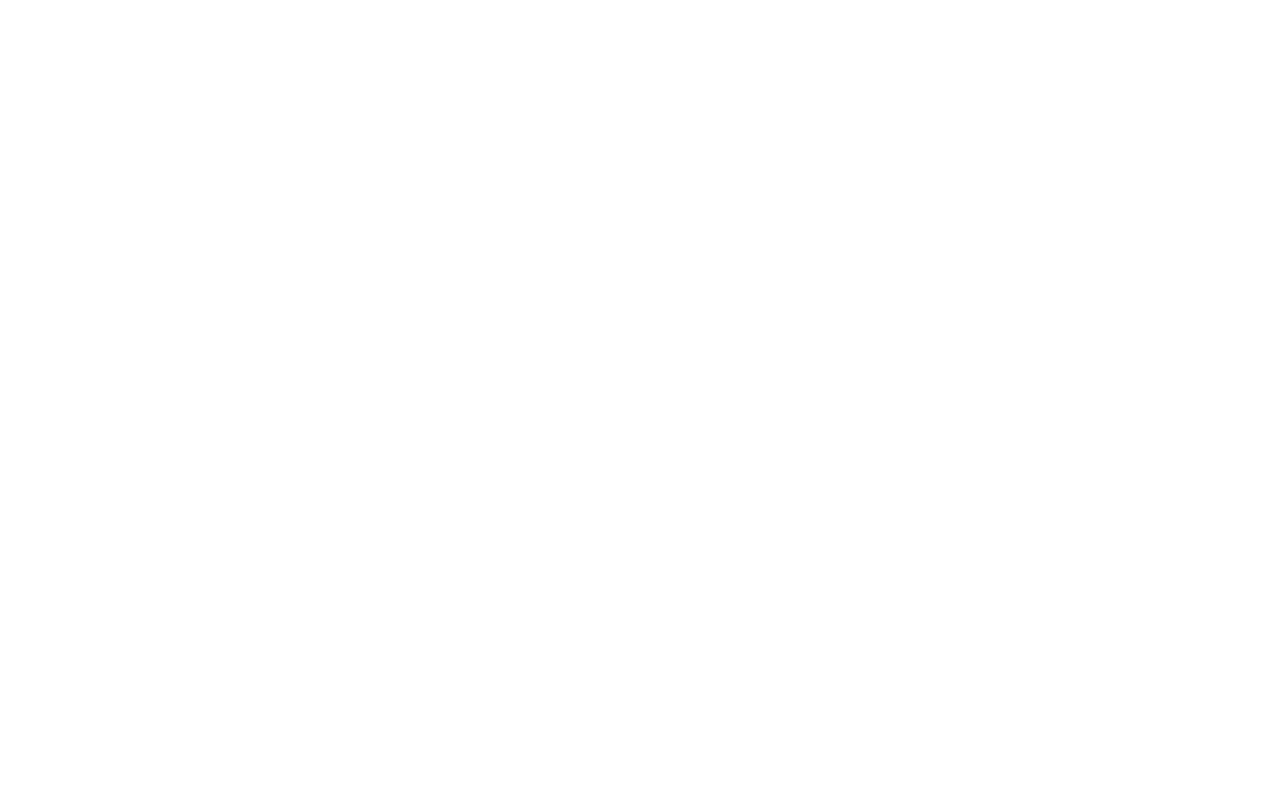
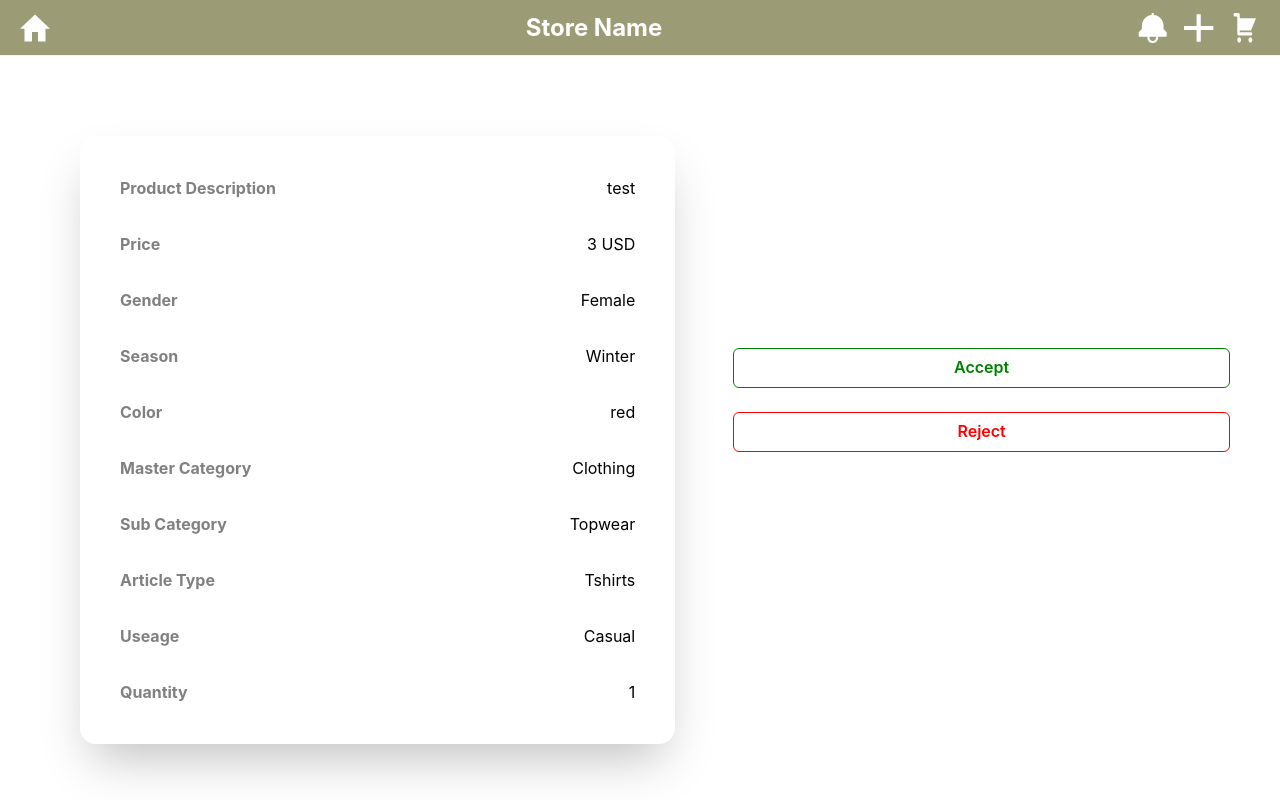
Before and after one commit to jenanzakarneh/recommedation-engine, a React (Create React App) app: page /confirm-admin in a window 1280 px wide. Before the commit this address had no page. Built offline with nearby package versions, Linux system fonts and the light colour scheme.

Commit message:
Adding confirm admin page

```diff
--- a/src/App.js
+++ b/src/App.js
@@ -8,7 +8,7 @@
 import Chart from './Pages/Chart';
 import UserAddItem from './Pages/UserAddItem';
 import WelcomePage from './Pages/WelcomePage';
-
+import ConfirmAdmin from './Pages/ConfirmAdmin';
 function App() {
   return (
     <div >
@@ -22,7 +22,8 @@
         <Route path='/admin-request-list' element={<AdminRequestList />} />
         <Route path='/chart' element={<Chart />} />
         <Route path='/user-add-item' element={<UserAddItem />} />
-        <Route path='/welcome-page' element={<WelcomePage/>}/>
+        <Route path='/welcome-page' element={<WelcomePage />} />
+        <Route path='/confirm-admin' element={<ConfirmAdmin />} />
    </Routes>
     </div>
   );
--- /dev/null
+++ b/src/Pages/ConfirmAdmin.jsx
@@ -0,0 +1,97 @@
+import React,{useState} from 'react'
+import { Flex, HStack, Text ,Button, VStack} from '@chakra-ui/react'
+import Sidebar from '../components/bars/Sidebar'
+import Navbar from '../components/bars/Navbar'
+const ConfirmAdmin = () => {
+  const [data, setData] = useState({
+    des:"test",price:"3 USD" ,gender:"Female",season:"Winter",color:"red",masterCategory:"Clothing",subCategory:"Topwear",articleType:"Tshirts",usage:"Casual",quantity:"1"
+  })
+  const onAccept = () => { }
+  const onReject=()=>{}
+  return (
+    <Flex bg='white' h={'100vh'}  color={'black'} direction={'column'}>
+      <Navbar />
+      <HStack>
+
+      <Flex p={10} bg={'white'} w={'50%'} borderRadius={'2xl'} boxShadow={'2xl'} direction={'column'} gap={8} ml={20} mt={20}>
+        <HStack
+          w={'100%'}
+          justify={'space-between'}
+        >
+          <Text fontWeight={'bold'} color={'gray'}>Product Description</Text>
+          <Text>{data.des}</Text>
+        </HStack>
+        <HStack
+          w={'100%'}
+          justify={'space-between'}
+        >
+          <Text fontWeight={'bold'} color={'gray'}> Price</Text>
+          <Text>{data.price}</Text>
+        </HStack>
+        <HStack
+          w={'100%'}
+          justify={'space-between'}
+        >
+          <Text fontWeight={'bold'} color={'gray'}> Gender</Text>
+          <Text>{data.gender}</Text>
+        </HStack>
+        <HStack
+          w={'100%'}
+          justify={'space-between'}
+        >
+          <Text fontWeight={'bold'} color={'gray'}> Season</Text>
+          <Text>{data.season}</Text>
+        </HStack>
+        <HStack
+          w={'100%'}
+          justify={'space-between'}
+        >
+          <Text fontWeight={'bold'} color={'gray'}>Color</Text>
+          <Text>{data.color}</Text>
+        </HStack>
+        <HStack
+          w={'100%'}
+          justify={'space-between'}
+        >
+          <Text fontWeight={'bold'} color={'gray'}>Master Category</Text>
+          <Text>{data.masterCategory}</Text>
+        </HStack>
+        <HStack
+          w={'100%'}
+          justify={'space-between'}
+        >
+          <Text fontWeight={'bold'} color={'gray'}>Sub Category</Text>
+          <Text>{data.subCategory}</Text>
+        </HStack>
+        <HStack
+          w={'100%'}
+          justify={'space-between'}
+        >
+          <Text fontWeight={'bold'} color={'gray'}> Article Type</Text>
+          <Text>{data.articleType}</Text>
+        </HStack>
+        <HStack
+          w={'100%'}
+          justify={'space-between'}
+        >
+          <Text fontWeight={'bold'} color={'gray'}>Useage</Text>
+          <Text>{data.usage}</Text>
+        </HStack>
+        <HStack
+          w={'100%'}
+          justify={'space-between'}
+        >
+          <Text fontWeight={'bold'} color={'gray'}> Quantity</Text>
+          <Text>{data.quantity}</Text>
+        </HStack>
+      </Flex>
+      <VStack justify={'space-between'}  w={'50%'} px={50} gap={6}>
+        <Button bg={'white'} color={'green'} w={'full'} onClick={onAccept} borderColor={'green'} borderWidth={'1px'}> Accept </Button>
+        <Button bg={'white'} color={'red'} w={'full'} onClick={onReject} borderColor={'red'} borderWidth={'1px'}> Reject </Button>
+      </VStack>
+      </HStack>
+    </Flex>
+  )
+}
+
+export default ConfirmAdmin
```
